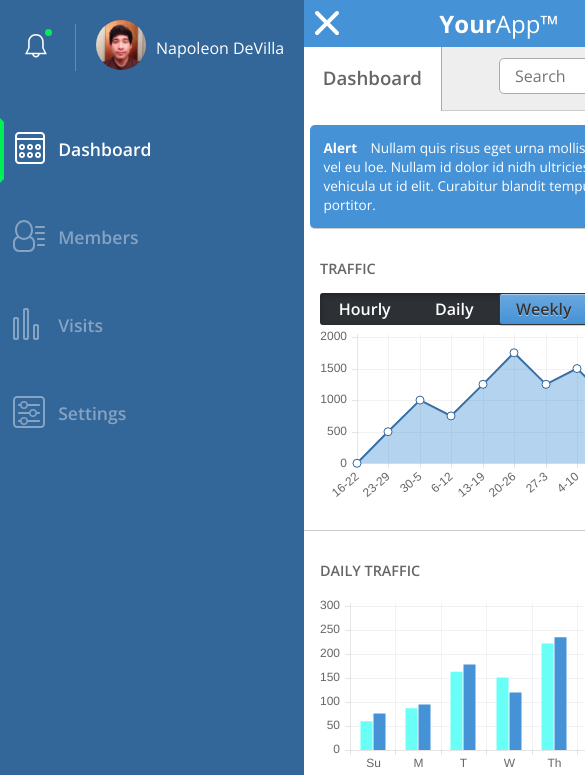
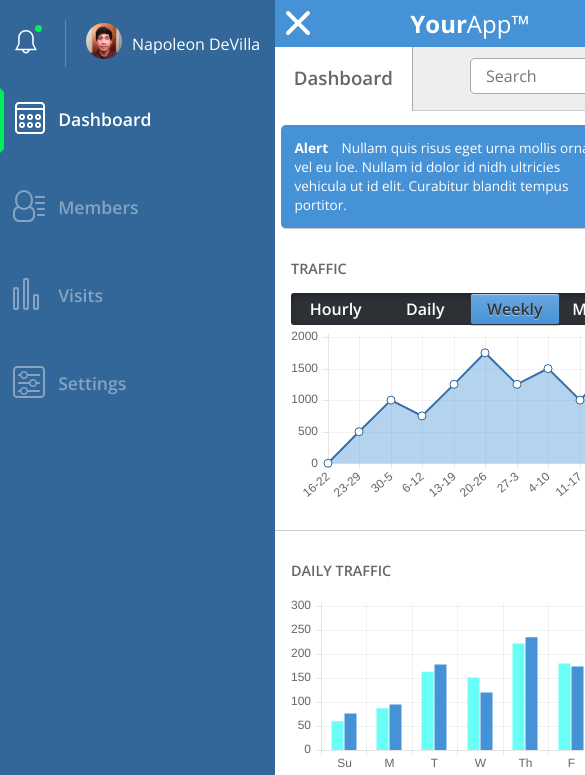
Before and after one commit to ndevilla511/Project-9---Web-App-Dashboard, a plain HTML site: page index.html in a window 390 px wide. Both pictures are taken after a click on the element 23 px from the left and 23 px from the top of the page. Shown: the top 775 px of the page, 585 px wide, since content can reach past the window. Drawn offline with nearby package versions, Linux system fonts and the light colour scheme.

Commit message:
Even more fixes for mobile

```diff
--- a/css/main.css
+++ b/css/main.css
@@ -47,11 +47,11 @@ canvas {
 
 .move-over-body {
     position: relative;
-    left: 304px;
+    left: 275px;
 }
 
 .move-over-header {
-    left: 304px;
+    left: 275px;
 }
 
 .mobile-menu-on {
@@ -69,17 +69,16 @@ canvas {
     display: flex;
     flex-direction: row;
     align-items: center;
-
     position: fixed;
-    background: #369;
-    padding: 20px 20px 20px 0;
+    background: transparent;
+    padding: 20px 20px 20px 15px;
     top: 0;
-    left: -304px;
+    left: -275px;
 }
 
 #notifications {
     margin-right: 20px;
-    padding: 5px 25px 5px 25px;
+    padding: 5px 25px 5px 0px;
     border-right: 1px solid #4592d7;
 }
 
@@ -102,13 +101,14 @@ canvas {
 #side-nav {
     display: block;
     position: fixed;
-    top: 95px;
-    left: -304px;
+    top: 0;
+    left: -275px;
     height: 100%;
-    width: 304px;
+    width: 275px;
     z-index: -1;
     text-align: left;
     background-color: #369;
+    padding-top: 65px;
 }
 
 #side-nav span {
@@ -414,7 +414,8 @@ canvas {
 }
 
 #profilethumb {
-    width: 50px;
+    width: 36px;
+    height: 36px;
 }
 
 .icon-container,
@@ -498,6 +499,7 @@ canvas {
 }
 
 .right-arrow {
+    min-width: 15px;
     width: 15px;
     height: 15px;
     fill: #1b1b37;
@@ -729,14 +731,9 @@ canvas {
         display: none;
     }
 
-    #profilethumb {
-        width: 36px;
-        height: 36px;
-    }
-
     #main-nav {
         position: static;
-        background-color: #4592d7;
+        background-color: transparent;
         padding: 0 20px 0 0;
     }
 
@@ -755,6 +752,7 @@ canvas {
         width: 90px;
         top: 64px;
         left: 0px;
+        padding-top: 0px;
     }
 
     #side-nav span {
--- a/js/mobilemenu.js
+++ b/js/mobilemenu.js
@@ -15,7 +15,8 @@ $navicon.click(function() {
 
 $(window).resize(function() {
     if ($(window).width() > 1024 && $sideNav.hasClass('mobile-menu-on')) {
-        $body.removeClass('move-over');
+        $body.removeClass('move-over-body');
+        $mainHeader.removeClass('move-over-header')
         $mainNav.removeClass('mobile-menu-on');
         $sideNav.removeClass('mobile-menu-on');
         $navicon.removeClass('exit-mobile');
```
